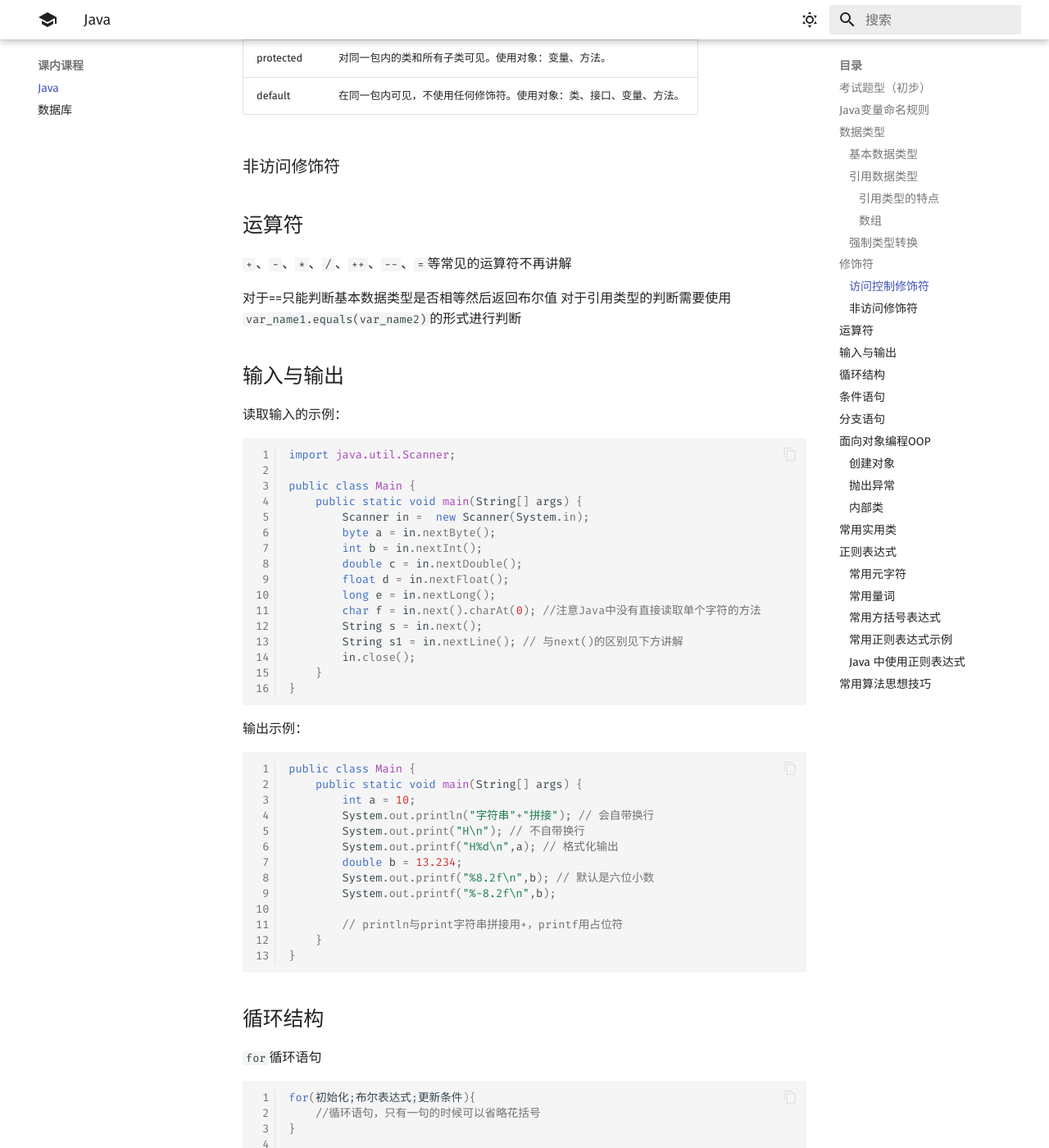
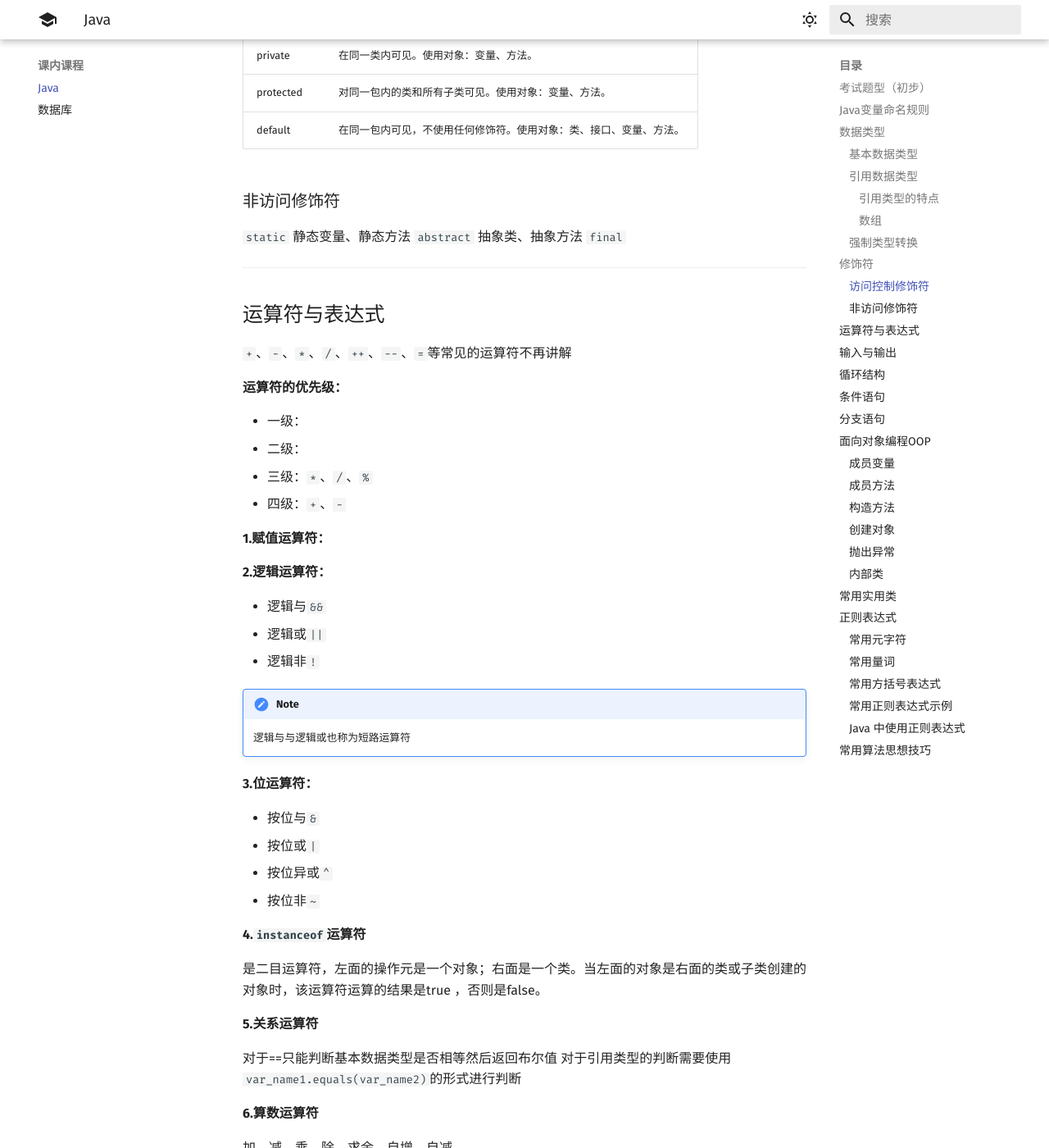
Before and after one commit to weiy02/Wei_Blog, an MkDocs documentation site: the page built from docs/Classes/Java.md, in a window 1280 px wide and 1400 px high, scrolled down 3729 px. Shown: the whole window at 82% size. Built offline with MkDocs 1.6.1 and Material for MkDocs 9.7.7, drawn with Linux system fonts in a browser that asks for light colours; some of the changed text lies outside the part shown.

Commit message:
7月7文章内容更新

````diff
--- a/docs/Classes/Java.md
+++ b/docs/Classes/Java.md
@@ -24,6 +24,8 @@ title: Java
 驼峰命名法（Camel Case）： 在变量名中使用驼峰命名法，即将每个单词的首字母大写，除了第一个单词外，其余单词的首字母都采用大写形式。例如：myVariableName。
 
 静态类变量通常也可以使用大写蛇形命名法，全大写字母，单词之间用下划线分隔。
+
+类名称命名方法：首字母大小写且每个单词的首字母都大写
 
 ## 数据类型
 
@@ -128,7 +130,7 @@ arr[2] = new int[4];
 
 
 !!! note
-    类、接口详细讲解见下面的[面向对象编程](#oop)部分。
+    类对象、接口详细讲解见下面的[面向对象编程](#oop)部分。
 
     枚举、注解期末考试考不到。
 
@@ -154,12 +156,57 @@ double b = 100; //自动类型转换
 
 ### 非访问修饰符
 
-## 运算符
+`static` 静态变量、静态方法
+`abstract` 抽象类、抽象方法
+`final`
+
+---
+
+## 运算符与表达式
+
 `+`、`-`、`*`、`/`、`++`、`--`、`=`等常见的运算符不再讲解
+
+
+
+**运算符的优先级：**
+
+- 一级：
+- 二级：
+- 三级：`*`、`/`、`%`
+- 四级：`+`、`-`
+
+**1.赋值运算符：**
+
+**2.逻辑运算符：**
+
+- 逻辑与`&&`
+- 逻辑或`||`
+- 逻辑非`!`
+
+!!! note
+    逻辑与与逻辑或也称为短路运算符
+
+**3.位运算符：**
+
+- 按位与`&`
+- 按位或`|`
+- 按位异或`^`
+- 按位非`~`
+
+**4.`instanceof`运算符**
+
+是二目运算符，左面的操作元是一个对象；右面是一个类。当左面的对象是右面的类或子类创建的对象时，该运算符运算的结果是true ，否则是false。
+
+**5.关系运算符**
 
 对于==只能判断基本数据类型是否相等然后返回布尔值
 对于引用类型的判断需要使用`var_name1.equals(var_name2)`的形式进行判断
 
+**6.算数运算符**
+
+加、减、乘、除、求余、自增、自减
+
+**7.三目运算符**
 
 ## 输入与输出
 
@@ -317,6 +364,12 @@ if(a>=5){
 
 ## 面向对象编程OOP {#oop}
 
+### 成员变量
+
+### 成员方法
+
+### 构造方法
+
 ### 创建对象
 
 ```java
@@ -395,6 +448,8 @@ System.out.println(p.name); // 输出：人类（只看左边父类）
 场景三：接口+实现类
 
 ### 抛出异常
+
+
 
 ### 内部类
 
````
